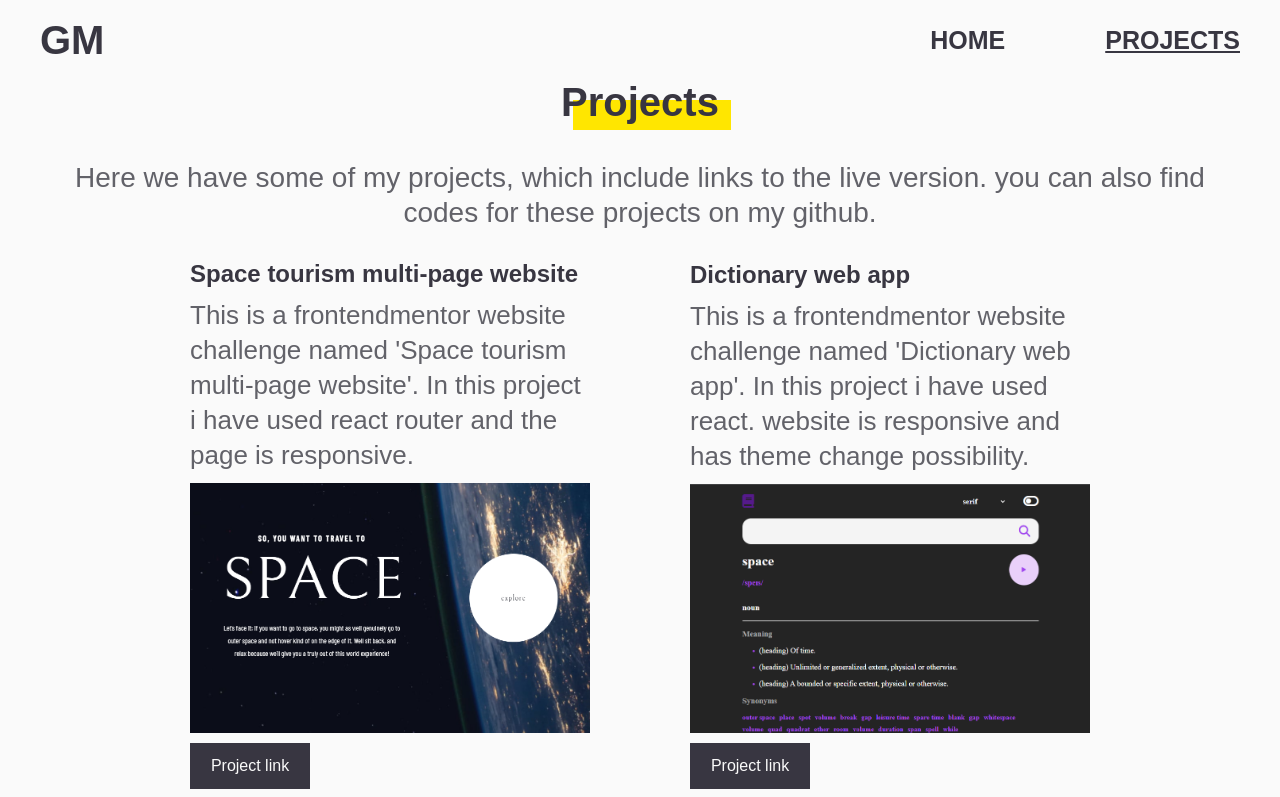
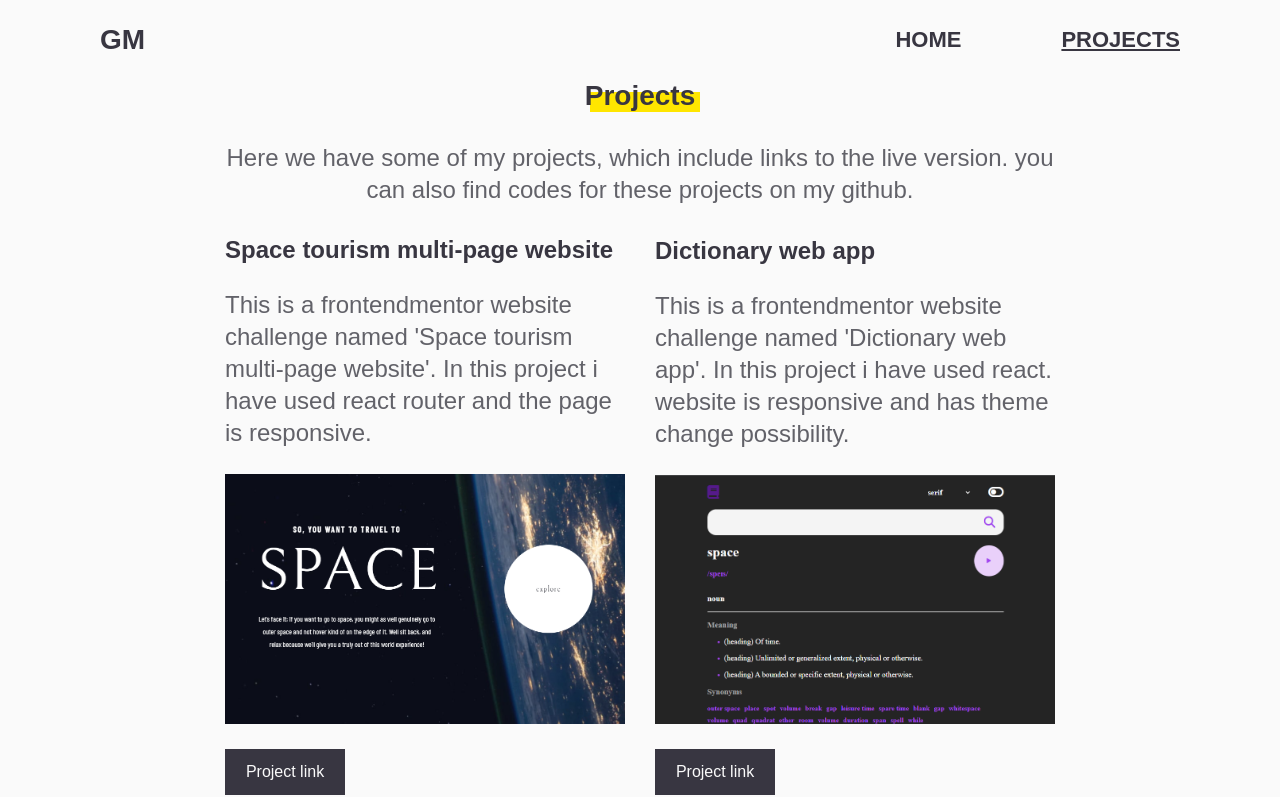
Before and after one commit to gio797/my-portfolio, a React (Vite) app: page /projects in a window 1280 px wide. Shown: the top 797 px of the page. Built offline with nearby package versions, Linux system fonts and the light colour scheme.

Commit message:
modify styles

```diff
--- a/src/index.css
+++ b/src/index.css
@@ -11,13 +11,13 @@ body {
 }
 
 h1 {
-  font-size: 40px;
+  font-size: 28px;
 }
 
 p {
   color: #626269;
-  font-size: 22px;
-  line-height: 35px;
+  font-size: 20px;
+  line-height: 32px;
 }
 
 li {
@@ -65,7 +65,7 @@ header {
 
 .menu-items a {
   color: #fafafa;
-  font-size: 25px;
+  font-size: 22px;
   font-weight: bold;
   text-transform: uppercase;
 }
@@ -77,7 +77,7 @@ header {
 
 @media only screen and (min-width: 900px) {
   header {
-    padding: 40px;
+    padding: 40px 100px;
   }
   .menu-items {
     position: static;
@@ -112,7 +112,7 @@ header {
   display: flex;
   flex-direction: column;
   justify-content: space-around;
-  gap: 20px;
+  gap: 25px;
   /* align-items: center; */
 }
 
@@ -141,6 +141,7 @@ header {
 
 .contact-text {
   margin-top: 10px;
+  margin-bottom: 20px;
 }
 
 .name-span {
@@ -153,10 +154,10 @@ header {
   content: "";
   display: block;
   width: 100%;
-  height: 30px;
+  height: 20px;
   background: #ffe600;
-  margin-top: -25px;
-  margin-left: 235px;
+  margin-top: -20px;
+  margin-left: 165px;
   z-index: -1;
 }
 
@@ -166,22 +167,29 @@ header {
     justify-content: center;
     align-items: center;
     gap: 50px;
-    padding-inline: 40px;
+    padding-inline: 60px;
   }
+
+  .home-image-container {
+    flex: 1;
+  }
+
   .home-hero-container {
+    flex: 1;
     margin-top: 0;
     justify-content: space-between;
     gap: 20px;
-    max-width: 600px;
+    /* max-width: 600px; */
   }
 
   .home-image-container img {
-    min-width: 400px;
-    max-width: 600px;
+    /* min-width: 400px;
+    max-width: 600px; */
+    /* width: 100%; */
   }
 
   p {
-    font-size: 26px;
+    font-size: 24px;
   }
 }
 
@@ -201,9 +209,9 @@ header {
 }
 
 .project-page-wrapper > p {
-  font-size: 28px;
+  font-size: 22px;
   text-align: center;
-  margin-bottom: 20px;
+  margin-bottom: 30px;
 }
 
 .project-wrapper {
@@ -213,11 +221,12 @@ header {
   align-items: center;
   gap: 30px;
   flex: 1;
+  margin-bottom: 40px;
 }
 
 .project {
   display: flex;
-  gap: 10px;
+  gap: 25px;
   flex-direction: column;
   max-width: 400px;
 }
@@ -262,10 +271,10 @@ header {
   content: "";
   display: block;
   width: 100%;
-  height: 30px;
+  height: 20px;
   background: #ffe600;
-  margin-top: -25px;
-  margin-left: 12px;
+  margin-top: -20px;
+  margin-left: 5px;
 }
 
 @media only screen and (min-width: 900px) {
@@ -278,7 +287,7 @@ header {
     max-width: 1000px;
     flex-direction: row;
     flex-wrap: wrap;
-    gap: 100px;
+    /* gap: 100px; */
   }
 
   .project-page-wrapper h1 {
@@ -286,7 +295,10 @@ header {
   }
 
   .project-page-wrapper > p {
+    width: 70%;
+    margin: 0 auto;
     margin-bottom: 30px;
+    font-size: 24px;
   }
 }
 
@@ -313,3 +325,8 @@ header {
   display: flex;
   gap: 10px;
 }
+
+.footer-container a,
+h3 {
+  font-size: 16px;
+}
```
